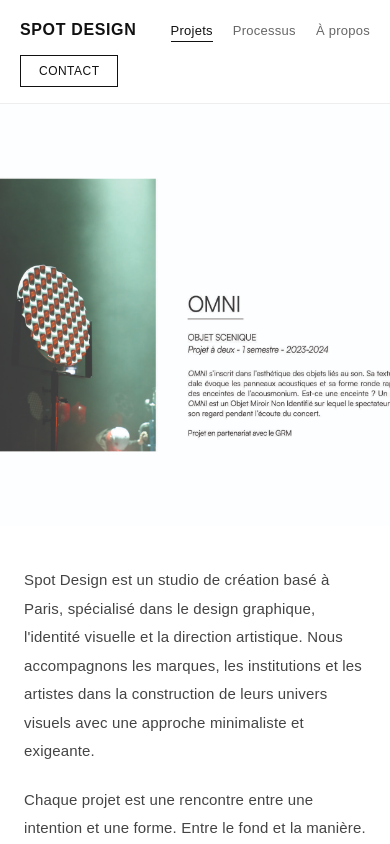
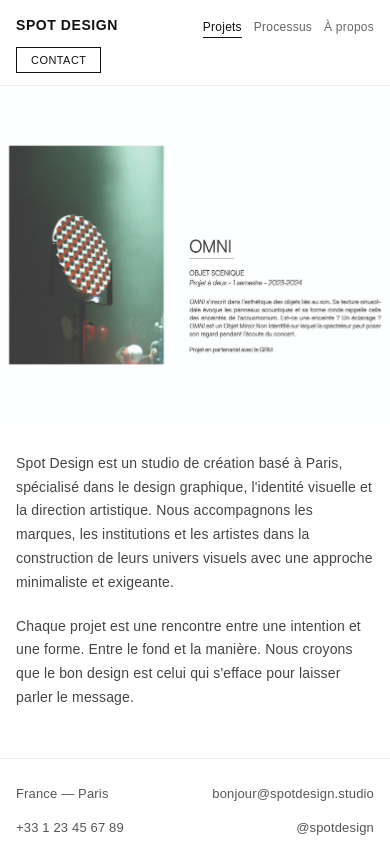
Before and after one commit to pepe-Roberto/spot-design, a plain HTML site: page index.html in a window 390 px wide. Shown: the top 844 px of the page. Drawn offline with Linux system fonts and the light colour scheme; a web font is replaced by a local one.

Commit message:
better mobile responsiveness: 2-col grid at 500px, 1-col at 400px, tighter spacing

```diff
--- a/index.html
+++ b/index.html
@@ -219,21 +219,36 @@
     }
 
     @media (max-width: 1000px) { .gallery-grid { grid-template-columns: repeat(3, 1fr); } }
-    @media (max-width: 700px) { .gallery-grid { grid-template-columns: repeat(2, 1fr); gap: 16px; padding: 24px; } }
-    @media (max-width: 500px) { .gallery-grid { grid-template-columns: 1fr; } }
+    @media (max-width: 700px) { .gallery-grid { grid-template-columns: repeat(2, 1fr); gap: 12px; padding: 16px; } }
+    @media (max-width: 500px) { .gallery-grid { grid-template-columns: repeat(2, 1fr); gap: 8px; padding: 12px; } }
+    @media (max-width: 400px) { .gallery-grid { grid-template-columns: 1fr; gap: 12px; padding: 16px; } }
     @media (max-width: 900px) {
       .home-text, .about-text { padding: 50px 40px; }
     }
-    @media (max-width: 600px) {
-      .header-inner { padding: 16px 20px; flex-wrap: wrap; gap: 12px; }
-      .site-name { font-size: 16px; }
-      .header-nav { gap: 20px; }
+    @media (max-width: 700px) {
+      .header-inner { padding: 14px 20px; }
+      .site-name { font-size: 15px; }
+      .header-nav { gap: 18px; }
       .header-nav a { font-size: 13px; }
       .btn-contact { padding: 8px 18px; font-size: 12px; }
-      .home-text, .about-text { padding: 40px 24px; font-size: 15px; }
-      .detail-stack { padding: 30px 20px; gap: 24px; }
+      .home-text, .about-text { padding: 36px 24px; font-size: 15px; }
+      .home-text { padding-top: 28px; }
+      .detail-stack { padding: 24px 16px; gap: 16px; }
+      .detail-image { aspect-ratio: 1 / 1; }
       .hero-image, .about-hero { height: 50vh; }
       footer { padding: 30px 20px 24px; }
+    }
+    @media (max-width: 480px) {
+      .header-inner { padding: 12px 16px; flex-wrap: wrap; gap: 8px; }
+      .site-name { font-size: 14px; }
+      .header-nav { gap: 12px; }
+      .header-nav a { font-size: 12px; }
+      .btn-contact { padding: 6px 14px; font-size: 11px; }
+      .home-text, .about-text { padding: 28px 16px; font-size: 14px; line-height: 1.7; }
+      .hero-image, .about-hero { height: 40vh; }
+      .detail-stack { padding: 20px 12px; gap: 12px; }
+      footer { padding: 24px 16px 20px; }
+      .footer-contact { font-size: 13px; gap: 12px; }
     }
   </style>
 </head>
```
